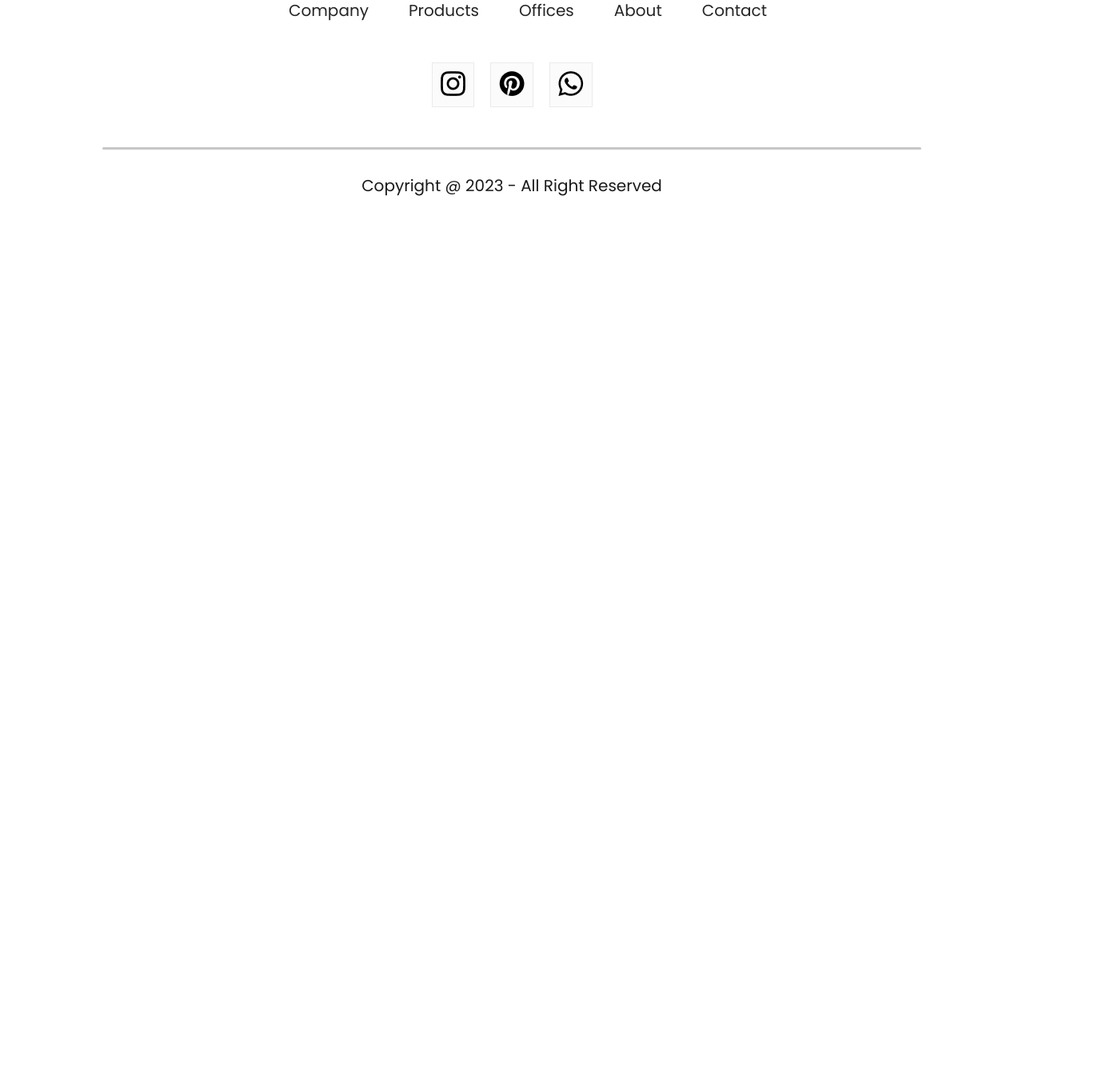
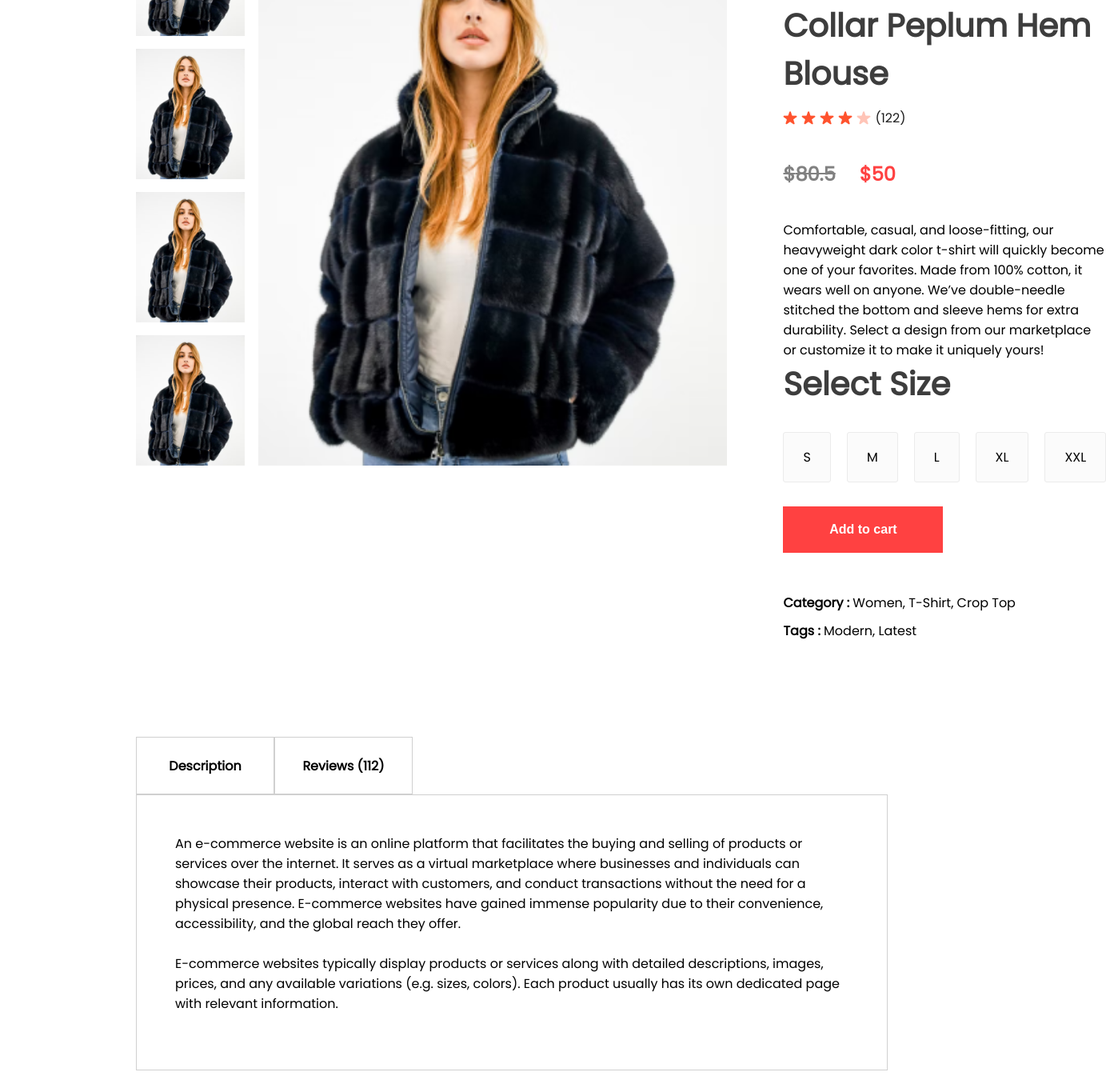
Before and after one commit to amarasagekar/Ecommerce_react, a React (Create React App) app in the folder frontend/: page /product/1 in a window 1280 px wide. Shown: the part 240-1605 px from the top of the page at 80% size, 1383 px wide, since content can reach past the window. Before the commit the page ends 800 px from the top, so only its background shows below. Built offline with nearby package versions, Linux system fonts and the light colour scheme.

Commit message:
Product Display nad Description box

```diff
--- /dev/null
+++ b/frontend/src/Components/Breadcrums/Breadcrum.css
@@ -0,0 +1,10 @@
+.breadcrum {
+  display: flex;
+  align-items: center;
+  gap: 8px;
+  color: #5e5e5e;
+  font-size: 16px;
+  font-weight: 600;
+  margin: 60px 170;
+  text-transform: capitalize;
+}
--- /dev/null
+++ b/frontend/src/Components/Breadcrums/Breadcrum.jsx
@@ -0,0 +1,16 @@
+import React from "react";
+import "./Breadcrum.css";
+import arrow_icon from "../Assets/breadcrum_arrow.png";
+
+const Breadcrum = (props) => {
+  const { product } = props;
+  return (
+    <div className="breadcrum">
+      Home
+      <img src={arrow_icon} alt="" /> SHOP <img src={arrow_icon} alt="" />
+      {product.category} <img src={arrow_icon} alt="" /> {product.name}
+    </div>
+  );
+};
+
+export default Breadcrum;
--- /dev/null
+++ b/frontend/src/Components/DescriptionBox/DescriptionBox.css
@@ -0,0 +1,28 @@
+.descriptionbox {
+  margin: 120px 170px;
+}
+.descriptionbox-navigator {
+  display: flex;
+}
+.descriptionbox-nav-box {
+  display: flex;
+  align-items: center;
+  justify-content: center;
+  font-size: 16px;
+  font-weight: 600;
+  width: 171px;
+  height: 70px;
+  border: 1px solid #d0d0d0;
+}
+.descriptionbox-nav-box fade {
+  background: #fbfbfb;
+  color: #555;
+}
+.descriptionbox-description {
+  display: flex;
+  flex-direction: column;
+  gap: 25px;
+  border: 1px solid #d0d0d0;
+  padding: 48px;
+  padding-bottom: 70px;
+}
--- /dev/null
+++ b/frontend/src/Components/DescriptionBox/DescriptionBox.jsx
@@ -0,0 +1,32 @@
+import React from "react";
+import "./DescriptionBox.css";
+
+const DescriptionBox = () => {
+  return (
+    <div className="descriptionbox">
+      <div className="descriptionbox-navigator">
+        <div className="descriptionbox-nav-box">Description</div>
+        <div className="descriptionbox-nav-box fade">Reviews (112)</div>
+      </div>
+      <div className="descriptionbox-description">
+        <p>
+          An e-commerce website is an online platform that facilitates the
+          buying and selling of products or services over the internet. It
+          serves as a virtual marketplace where businesses and individuals can
+          showcase their products, interact with customers, and conduct
+          transactions without the need for a physical presence. E-commerce
+          websites have gained immense popularity due to their convenience,
+          accessibility, and the global reach they offer.
+        </p>
+        <p>
+          E-commerce websites typically display products or services along with
+          detailed descriptions, images, prices, and any available variations
+          (e.g. sizes, colors). Each product usually has its own dedicated page
+          with relevant information.
+        </p>
+      </div>
+    </div>
+  );
+};
+
+export default DescriptionBox;
--- a/frontend/src/Components/Item/Item.jsx
+++ b/frontend/src/Components/Item/Item.jsx
@@ -1,10 +1,13 @@
 import React from "react";
 import "./Item.css";
+import { Link } from "react-router-dom";
 
 const Item = (props) => {
   return (
     <div className="item">
-      <img src={props.image} alt="" />
+      <Link to={`/product/${props.id}`}>
+        <img src={props.image} alt="" />
+      </Link>
       <p>{props.name}</p>
       <div className="item-prices">
         <div className="item-price-new">${props.new_price}</div>
--- /dev/null
+++ b/frontend/src/Components/ProductDisplay/ProductDisplay.css
@@ -0,0 +1,91 @@
+.productdisplay {
+  display: flex;
+  margin: 0px 170px;
+}
+.productdisplay-left {
+  display: flex;
+  gap: 17px;
+}
+.productdisplay-img-list {
+  display: flex;
+  flex-direction: column;
+  gap: 16px;
+}
+.productdisplay-img-list img {
+  height: 163px;
+}
+.productdisplay-main-img {
+  width: 586px;
+  height: 700px;
+}
+.productdisplay-right {
+  margin: 0px 70px;
+  display: flex;
+  flex-direction: column;
+}
+.productdisplay-right h1 {
+  color: #3d3d3d;
+  font-size: 40px;
+  font-weight: 700;
+}
+.productdisplay-right-stars {
+  display: flex;
+  align-items: center;
+  margin-top: 13px;
+  gap: 5px;
+  color: #1c1c1c;
+  font-size: 16px;
+}
+.productdisplay-right-prices {
+  display: flex;
+  margin: 40px 0px;
+  gap: 30px;
+  font-size: 24px;
+  font-weight: 700;
+}
+.productdisplay-right-price-old {
+  color: #818181;
+  text-decoration: line-through;
+}
+.productdisplay-right-price-new {
+  color: #ff4141;
+}
+
+productdisplay-right-size h1 {
+  margin-top: 55px;
+  color: #656565;
+  font-size: 20px;
+  font-weight: 600;
+}
+.productdisplay-right-sizes {
+  display: flex;
+  margin: 30px 0px;
+  gap: 20px;
+}
+
+.productdisplay-right-sizes div {
+  padding: 18px 24px;
+  background: #fbfbfb;
+  border: 1px solid #ebebeb;
+  border-radius: 3px;
+  cursor: pointer;
+}
+
+.productdisplay-right button {
+  padding: 20px 40px;
+  width: 200px;
+  font-size: 16px;
+  font-weight: 600;
+  color: white;
+  background: #ff4141;
+  margin-bottom: 40px;
+  border: none;
+  outline: none;
+  cursor: pointer;
+}
+.productdisplay-right-category {
+  margin-top: 10px;
+}
+.productdisplay-right-category span {
+  font-weight: 600;
+}
--- /dev/null
+++ b/frontend/src/Components/ProductDisplay/ProductDisplay.jsx
@@ -0,0 +1,68 @@
+import React from "react";
+import "./ProductDisplay.css";
+import star_icon from "../Assets/star_icon.png";
+import star_dull_icon from "../Assets/star_dull_icon.png";
+const ProductDisplay = (props) => {
+  const { product } = props;
+
+  return (
+    <div className="productdisplay">
+      <div className="productdisplay-left">
+        <div className="productdisplay-img-list">
+          <img src={product.image} alt="" />
+          <img src={product.image} alt="" />
+          <img src={product.image} alt="" />
+          <img src={product.image} alt="" />
+        </div>
+        <div className="productdisplay-img">
+          <img className="productdisplay-main-img" src={product.image} alt="" />
+        </div>
+      </div>
+      <div className="productdisplay-right">
+        <h1>{product.name}</h1>
+        <div className="productdisplay-right-stars">
+          <img src={star_icon} alt="" />
+          <img src={star_icon} alt="" />
+          <img src={star_icon} alt="" />
+          <img src={star_icon} alt="" />
+          <img src={star_dull_icon} alt="" />
+          <p>(122)</p>
+        </div>
+        <div className="productdisplay-right-prices">
+          <div className="productdisplay-right-price-old">
+            ${product.old_price}
+          </div>
+          <div className="productdisplay-right-price-new">
+            ${product.new_price}
+          </div>
+        </div>
+        <div className="productdisplay-right-description">
+          Comfortable, casual, and loose-fitting, our heavyweight dark color
+          t-shirt will quickly become one of your favorites. Made from 100%
+          cotton, it wears well on anyone. We’ve double-needle stitched the
+          bottom and sleeve hems for extra durability. Select a design from our
+          marketplace or customize it to make it uniquely yours!
+        </div>
+        <div className="productdisplay-right-size">
+          <h1>Select Size</h1>
+          <div className="productdisplay-right-sizes">
+            <div>S</div>
+            <div>M</div>
+            <div>L</div>
+            <div>XL</div>
+            <div>XXL</div>
+          </div>
+        </div>
+        <button> Add to cart</button>
+        <p className="productdisplay-right-category">
+          <span>Category :</span> Women, T-Shirt, Crop Top
+        </p>
+        <p className="productdisplay-right-category">
+          <span>Tags :</span> Modern, Latest
+        </p>
+      </div>
+    </div>
+  );
+};
+
+export default ProductDisplay;
--- /dev/null
+++ b/frontend/src/Pages/CSS/LoginSignup.css
@@ -0,0 +1,61 @@
+.loginsignup {
+  width: 100%;
+  height: 80vh;
+  background: #fce3fe;
+  padding-top: 100px;
+}
+
+.loginsignup-container {
+  width: 580px;
+  height: 600px;
+  background: white;
+  margin: auto;
+  padding: 40px 60px;
+}
+.loginsignup-container h1 {
+  margin: 20px 0px;
+}
+.loginsignup-fields {
+  display: flex;
+  flex-direction: column;
+  gap: 29px;
+  margin-top: 30px;
+}
+.loginsignup-fields input {
+  height: 60px;
+  width: 100%;
+  padding-left: 20px;
+  border: 1px solid #c9c9c9;
+  outline: none;
+  color: #5c5c5c;
+  font-size: 18px;
+}
+.loginsignup-container button {
+  width: 580px;
+  height: 72px;
+  color: white;
+  background: #ff4141;
+  margin-top: 30px;
+  font-size: 24px;
+  font-weight: 500;
+  cursor: pointer;
+}
+.loginsignup-login {
+  margin-top: 20px;
+  color: #5c5c5c;
+  font-size: 18px;
+  font-weight: 500;
+}
+.loginsignup-login span {
+  color: #ff4141;
+  font-weight: 600;
+}
+.loginsignup-agree {
+  display: flex;
+  align-items: center;
+  margin-top: 25px;
+  gap: 20px;
+  color: #5c5c5c;
+  font-size: 18px;
+  font-weight: 500;
+}
--- a/frontend/src/Pages/LoginSignup.jsx
+++ b/frontend/src/Pages/LoginSignup.jsx
@@ -1,7 +1,26 @@
 import React from "react";
-
+import './CSS/LoginSignup.css'
 const LoginSignup = () => {
-  return <div className="loginsignup"> </div>;
+  return (
+    <div className="loginsignup">
+      <div className="loginsignup-container">
+        <h1> Sign Up</h1>
+        <div className="loginsignup-fields">
+          <input type="text" placeholder="Your Name" />
+          <input type="email" placeholder="Email Address" />
+          <input type="password" placeholder="Password" />
+        </div>
+        <button>Continue</button>
+        <p className="loginsignup-login">
+          Already have an account? <span>Login here</span>
+        </p>
+        <div className="loginsignup-agree">
+          <input type="checkbox" name="" id="" />
+          <p>By Continuing, i agree to the terms of use and privacy policy</p>
+        </div>
+      </div>
+    </div>
+  );
 };
 
 export default LoginSignup;
--- a/frontend/src/Pages/Product.jsx
+++ b/frontend/src/Pages/Product.jsx
@@ -1,11 +1,21 @@
-import React from 'react'
+import React, { useContext } from "react";
+import { ShopContext } from "../Context/ShopContext";
+import { useParams } from "react-router-dom";
+import Breadcrum from "../Components/Breadcrums/Breadcrum";
+import ProductDisplay from "../Components/ProductDisplay/ProductDisplay";
+import DescriptionBox from "../Components/DescriptionBox/DescriptionBox";
 
 const Product = () => {
+  const { all_product } = useContext(ShopContext);
+  const { productId } = useParams();
+  const product = all_product.find((e) => e.id === Number(productId));
   return (
     <div>
+      <Breadcrum product={product} />
+      <ProductDisplay product={product} />
+      <DescriptionBox />
+    </div>
+  );
+};
 
-    </div>
-  )
-}
-
-export default Product
+export default Product;
```
Also changed, not shown: frontend/src/Components/RelatedProducts/RelatedProducts.jsx (added, +8 -0 lines), frontend/src/Components/RelatedProducts/RelatedProducts.css (added).
